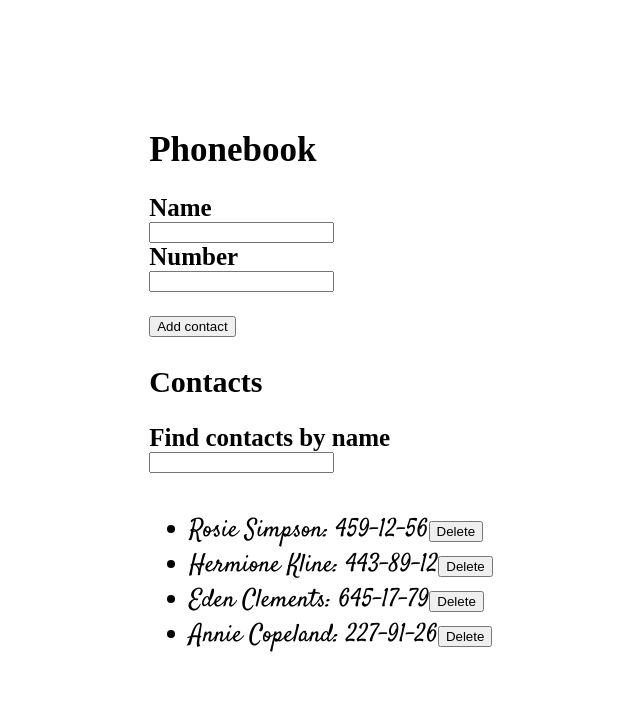
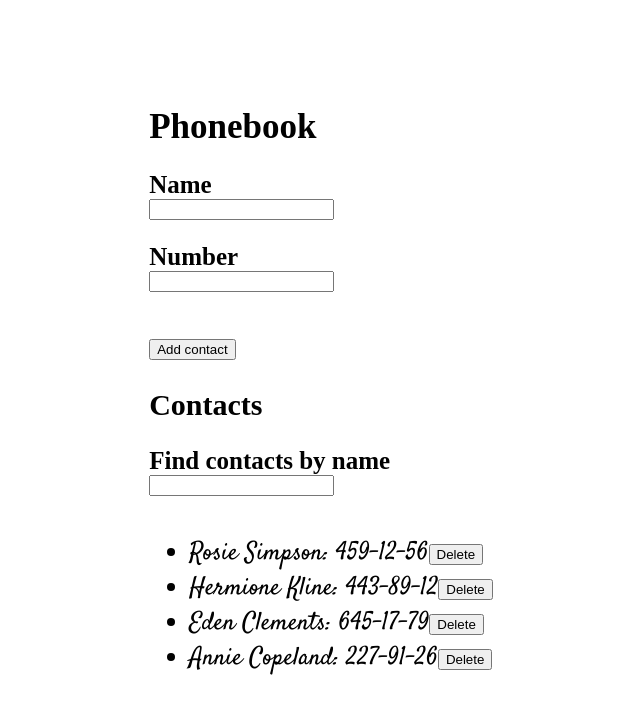
Before and after one commit to OlehKozubJS/goit-react-hw-02-phonebook, a React (Create React App) app: page / in a window 1280 px wide. Shown: the top 714 px of the page, without its empty margins (319-959 px from the left). Built offline with nearby package versions, Linux system fonts and the light colour scheme; a web font is replaced by a local one.

Commit message:
Update ContactForm.jsx

```diff
--- a/src/components/ContactForm.jsx
+++ b/src/components/ContactForm.jsx
@@ -6,7 +6,7 @@ export class ContactForm extends Component {
     render() {
         return(
             <form className="phonebook" onSubmit={this.props.submitFunction} value={this.state}>
-                <label className="nameLabel" htmlFor="name">
+                <label className={style.nameLabel} htmlFor="name">
                     <h3>Name</h3>
                     <input
                         type="text"
@@ -17,7 +17,7 @@ export class ContactForm extends Component {
                         required
                     />
                 </label>
-                <label className="numberLabel" htmlFor="number">
+                <label className={style.numberLabel} htmlFor="number">
                     <h3>Number</h3>
                     <input
                         type="tel"
```
